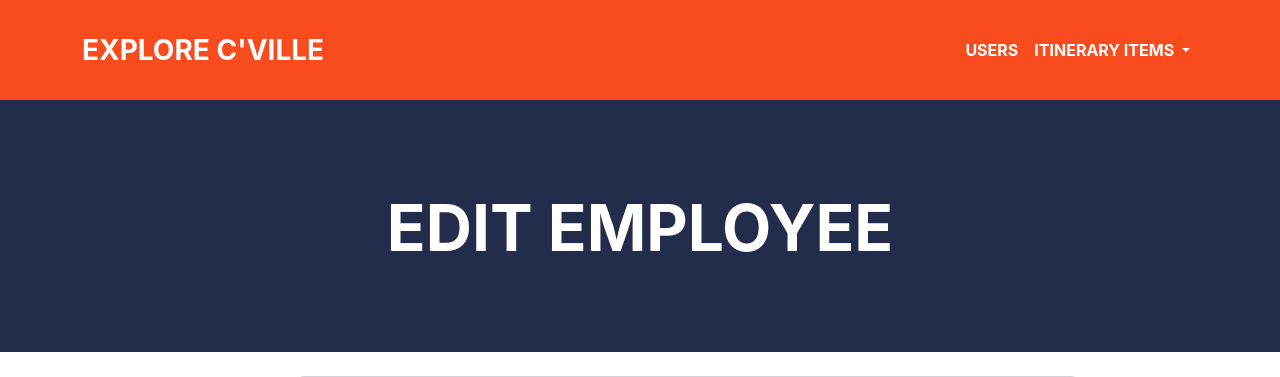
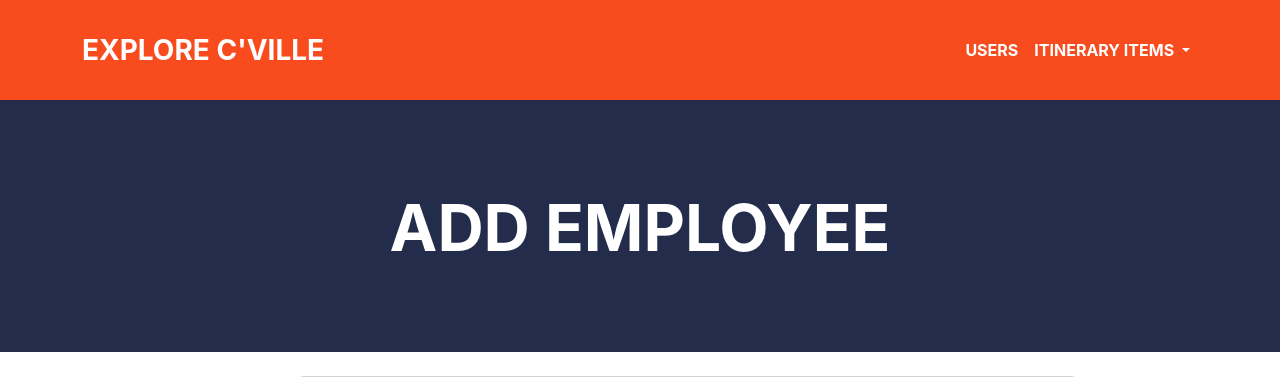
Before and after one commit to pfwrocks/explore-cville, a PHP site: page /add-employee.php in a window 1280 px wide. Shown: the top 377 px of the page. Run offline with PHP 8.4, Linux system fonts and the light colour scheme.

Commit message:
edit changed to add

```diff
--- a/add-employee.php
+++ b/add-employee.php
@@ -4,7 +4,7 @@
   <header class="masthead bg-primary text-white text-center">
       <div class="container d-flex align-items-center flex-column">
           <!-- Masthead Heading-->
-          <h1 class="masthead-heading text-uppercase mb-0">Edit Employee</h1>
+          <h1 class="masthead-heading text-uppercase mb-0">Add Employee</h1>
       </div>
   </header>
 
```
